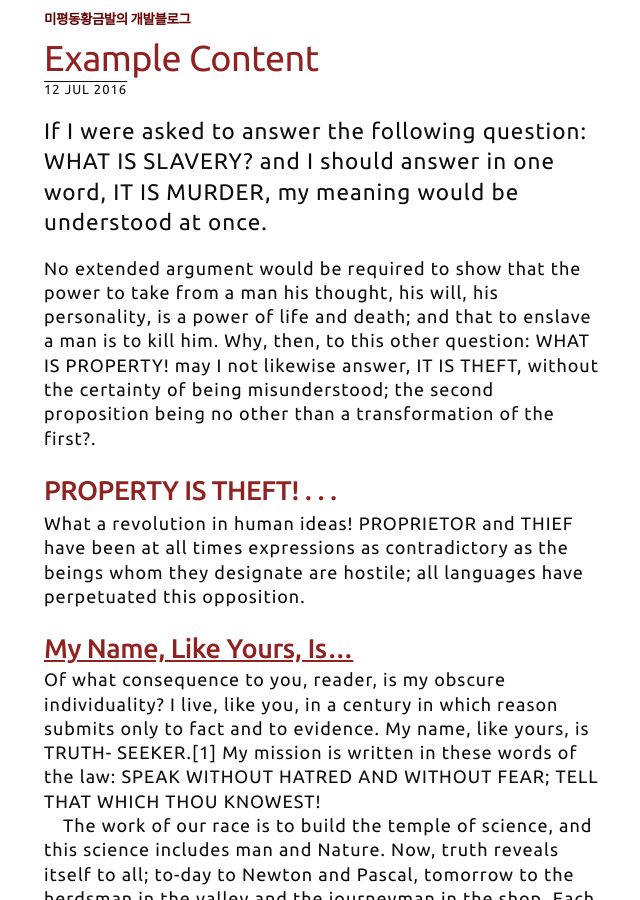
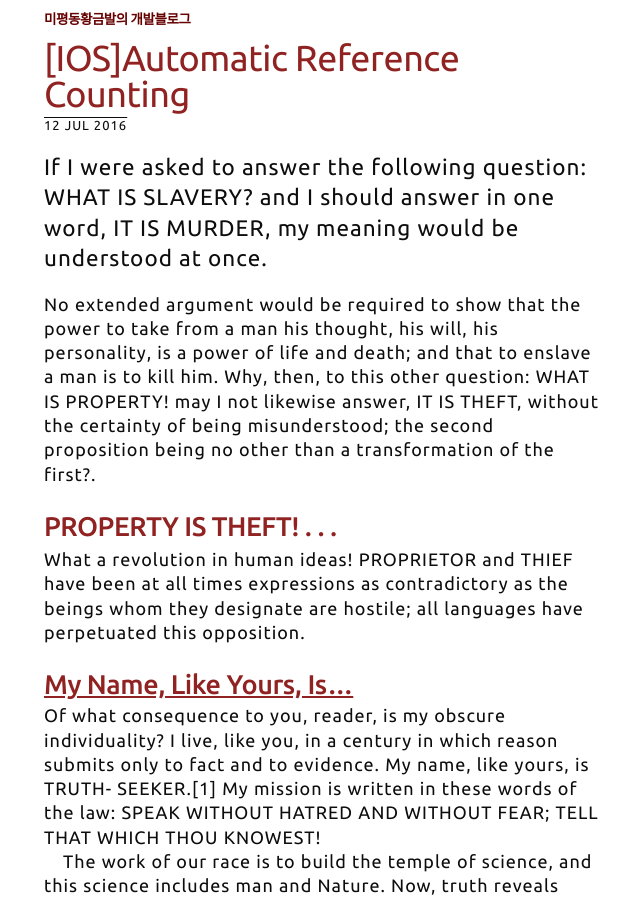
Before and after one commit to kimdaeman14/kimdaeman14.github.io, a Jekyll site: the page built from _posts/2016-07-12-example-content.md, in a window 1280 px wide and 900 px high. Shown: the whole window, without its empty margins (316-956 px from the left). Built offline with Jekyll 4.4.1, drawn with Linux system fonts in a browser that asks for light colours.

Commit message:
Update 2016-07-12-example-content.md

```diff
--- a/_posts/2016-07-12-example-content.md
+++ b/_posts/2016-07-12-example-content.md
@@ -1,5 +1,5 @@
 ---
-title:        "Example content"
+title:        "[iOS]Automatic Reference Counting"
 description:  "A short description of the page's content"
 author:       "P.J."
 ---
```
